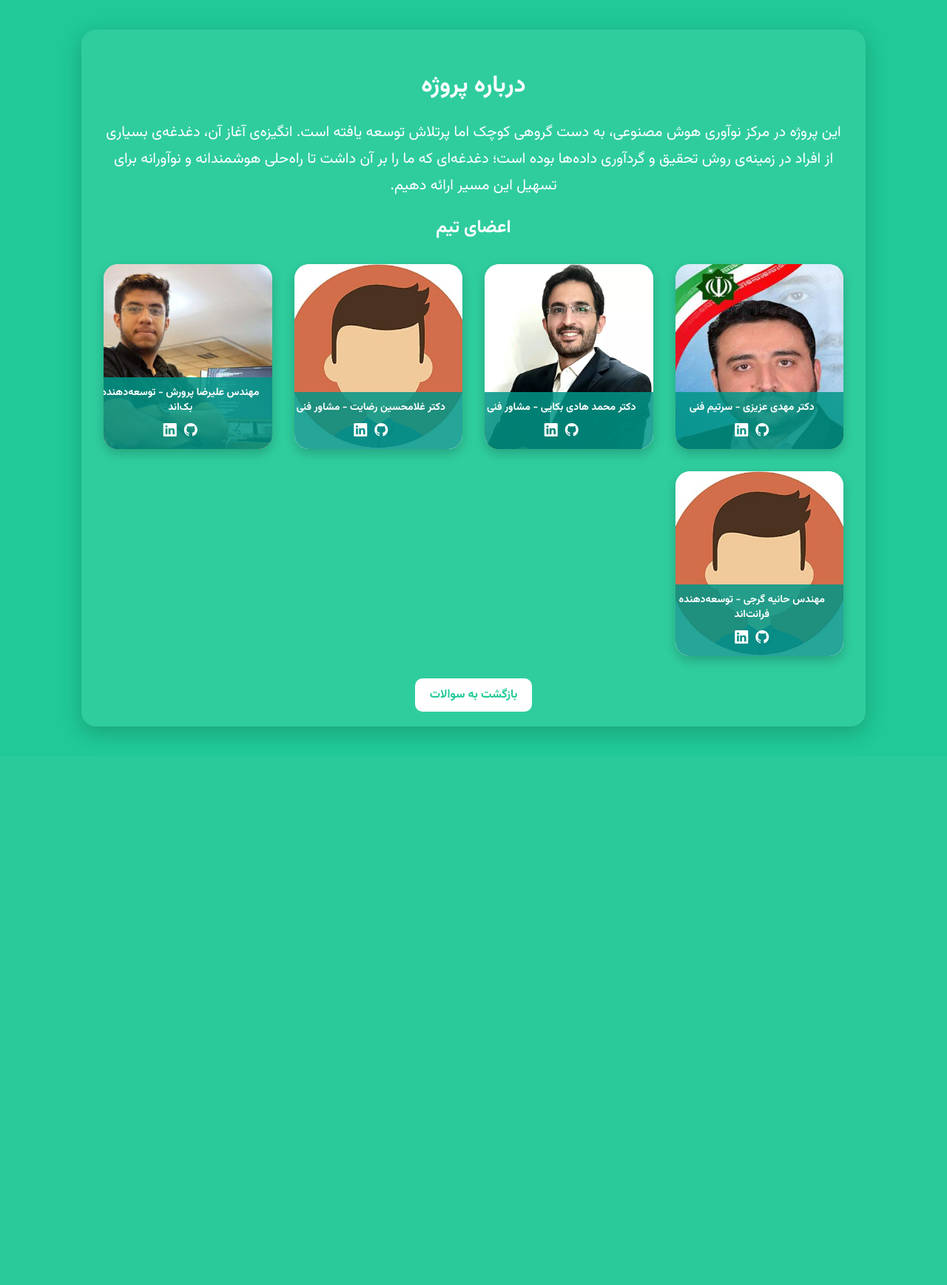
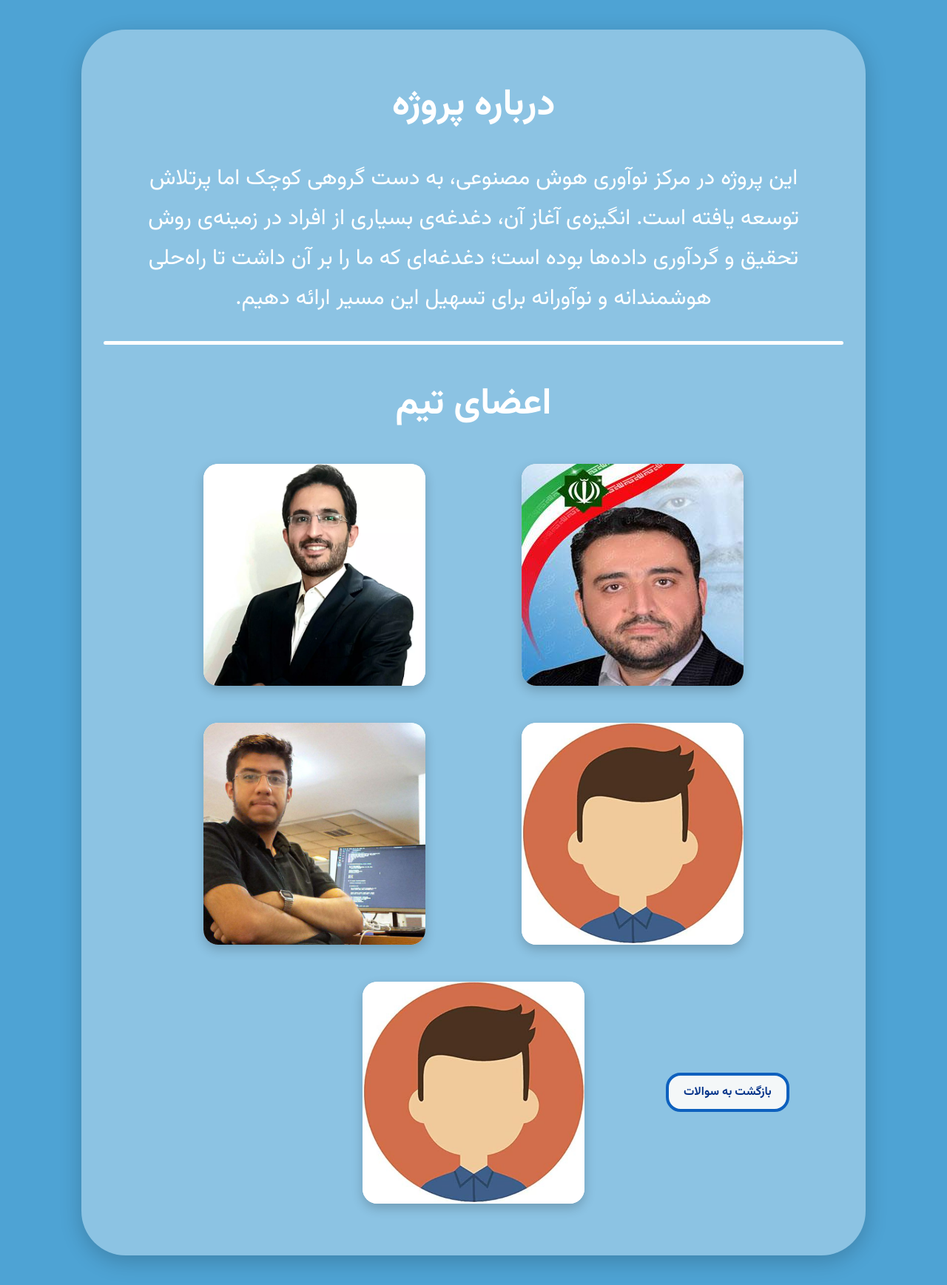
Before and after one commit to ITRCInternship/Research-Method, a Flask app: page /about in a window 1280 px wide. Shown: the whole page at 74% size. Before the commit the page ends 998 px from the top, so only its background shows below. Run offline with Flask 3, Linux system fonts and the light colour scheme.

Commit message:
make a changes

```diff
--- a/app/static/about.css
+++ b/app/static/about.css
@@ -1,6 +1,6 @@
 body {
-  font-family: 'Vazirmatn', sans-serif;
-  background-color: #20c997;
+  font-family: "Vazirmatn", sans-serif;
+  background-color: #4ea3d4;
   margin: 0;
   padding: 0;
   color: #fff;
@@ -10,28 +10,35 @@ body {
   max-width: 1000px;
   margin: 40px auto;
   padding: 30px;
-  background-color: #ffffff11;
-  border-radius: 20px;
-  box-shadow: 0 8px 30px rgba(0,0,0,0.2);
+  background-color: #ffffff59;
+  border-radius: 60px;
+  box-shadow: 0 8px 30px rgba(0, 0, 0, 0.2);
   text-align: center;
 }
 
-h1, h2 {
-  margin-bottom: 20px;
+h1,
+h2 {
+  font-size: 50px;
 }
 
 .project-description {
-  font-size: 20px;
+  font-size: 30px;
   font-weight: 500;
   line-height: 1.8;
+  margin: 30px;
 }
 
 .team-wrapper {
   display: grid;
-  grid-template-columns: repeat(auto-fill, minmax(220px, 1fr));
-  gap: 30px;
-  justify-items: center;
-  margin-top: 30px;
+  grid-template-columns: repeat(2, minmax(0, 300px));
+  gap: 50px 130px;
+  justify-content: center;
+  margin-top: 10px;
+}
+
+.team-wrapper > .team-member:last-child {
+  grid-column: 1 / -1;
+  justify-self: center;
 }
 
 .team-member {
@@ -40,42 +47,77 @@ h1, h2 {
   overflow: hidden;
   background: white;
   box-shadow: 0 6px 15px rgba(0, 0, 0, 0.2);
+  width: 300px;
+  height: 300px;
 }
 
 .profile-pic {
   width: 100%;
-  height: 250px;
+  height: 100%;
   object-fit: cover;
   display: block;
+  transition: transform 0.5s ease;
 }
 
 .overlay {
   position: absolute;
   bottom: 0;
-  width: 100%;
-  background: rgba(0, 150, 136, 0.85);
+  left: 0;
+  right: 0;
+  height: 100%;
+  background: rgba(0, 150, 117, 0.692);
   color: white;
-  padding: 12px 10px 10px;
   text-align: center;
+  transform: translateY(60%);
+  opacity: 0;
+  transition: transform 0.5s ease, opacity 0.5s ease;
+  font-size: 2rem;
+  display: flex;
+  flex-direction: column;
+  justify-content: space-between;
+  padding: 30px 15px 20px;
+}
+
+.team-member:hover .overlay {
+  transform: translateY(0);
+  opacity: 1;
+}
+
+.team-member:hover .profile-pic {
+  transform: scale(1.05);
 }
 
 .member-title {
-  font-size: 14px;
+  font-size: 25px;
   font-weight: bold;
-  margin-bottom: 8px;
   line-height: 1.4;
+  margin-top: 110px;
+  z-index: 2;
 }
 
 .social-icons {
   display: flex;
-  justify-content: center;
-  gap: 10px;
+  justify-content: space-between;
+  gap: 20px;
+  width: 100%;
+  max-width: 300px;
+  margin-top: auto;
+  font-size: 3rem;
+  opacity: 0;
+  transform: translateY(10px);
+  transition: opacity 0.4s ease, transform 0.4s ease;
+}
+
+.team-member:hover .social-icons {
+  opacity: 1;
+  transform: translateY(0);
 }
 
 .social-icons a {
   color: white;
-  font-size: 18px;
   transition: transform 0.3s ease;
+  display: inline-flex;
+  align-items: center;
 }
 
 .social-icons a:hover {
@@ -84,16 +126,21 @@ h1, h2 {
 
 .secondary-button {
   padding: 10px 20px;
-  background-color: white;
-  color: #20c997;
-  border-radius: 10px;
+  background-color: rgba(250, 250, 250, 0.945);
+  color: #06348a;
+  border: rgb(13, 96, 190) solid 4px;
+  border-radius: 20px;
   font-weight: bold;
   text-decoration: none;
-  transition: background-color 0.3s ease;
+  transition: background-color 0.5s ease;
+  float: left;
+  position: absolute;
+  top: 1450px;
+  left: 900px;
 }
-
 .secondary-button:hover {
-  background-color: #f1f1f1;
+  background-color: #096dca;
+  color: #fafafa;
 }
 
 .button-container {
--- a/app/templates/about.html
+++ b/app/templates/about.html
@@ -6,6 +6,8 @@
   <link rel="stylesheet" href="{{ url_for('static', filename='about.css') }}">
   <link href="https://cdn.jsdelivr.net/npm/bootstrap-icons@1.11.3/font/bootstrap-icons.css" rel="stylesheet">
   <link href="https://fonts.googleapis.com/css2?family=Vazirmatn:wght@400;700&display=swap" rel="stylesheet">
+  <link rel="icon" type="image/png" href="{{ url_for('static', filename='img/logo.jpeg') }}">
+
 </head>
 
 <body>
@@ -16,15 +18,16 @@
 
 
     </p>
+    <hr style=" border: none;height: 5px;background-color: #ffffff;border-radius: 10px;">
 
     <h2>اعضای تیم</h2>
     <div class="team-wrapper">
 
-      <!-- دکتر مهدی عزیزی -->
+
       <div class="team-member">
         <img src="{{ url_for('static', filename='img/azizi.jpeg') }}" alt="azizi" class="profile-pic">
         <div class="overlay">
-          <div class="member-title">دکتر مهدی عزیزی - سرتیم فنی</div>
+          <div class="member-title">دکتر مهدی عزیزی <br> سرتیم فنی</div>
           <div class="social-icons">
             <a href="https://github.com/azizi" target="_blank"><i class="bi bi-github"></i></a>
             <a href="https://linkedin.com/in/azizi" target="_blank"><i class="bi bi-linkedin"></i></a>
@@ -32,11 +35,11 @@
         </div>
       </div>
 
-      <!-- دکتر محمد هادی بکایی -->
+
       <div class="team-member">
         <img src="{{ url_for('static', filename='img/bokaei.png') }}" alt="bakaei" class="profile-pic">
         <div class="overlay">
-          <div class="member-title">دکتر محمد هادی بکایی - مشاور فنی</div>
+          <div class="member-title">دکتر محمد هادی بکایی <br> مشاور فنی</div>
           <div class="social-icons">
             <a href="https://github.com/bakaei" target="_blank"><i class="bi bi-github"></i></a>
             <a href="https://linkedin.com/in/bakaei" target="_blank"><i class="bi bi-linkedin"></i></a>
@@ -44,11 +47,11 @@
         </div>
       </div>
 
-      <!-- دکتر غلامحسین رضایت -->
+
       <div class="team-member">
         <img src="{{ url_for('static', filename='img/ax.jpg') }}" alt="rezaei" class="profile-pic">
         <div class="overlay">
-          <div class="member-title">دکتر غلامحسین رضایت - مشاور فنی</div>
+          <div class="member-title">دکتر غلامحسین رضایت <br> مشاور فنی</div>
           <div class="social-icons">
             <a href="https://github.com/rezaei" target="_blank"><i class="bi bi-github"></i></a>
             <a href="https://linkedin.com/in/rezaei" target="_blank"><i class="bi bi-linkedin"></i></a>
@@ -56,11 +59,11 @@
         </div>
       </div>
 
-      <!-- مهندس علیرضا پرورش -->
+
       <div class="team-member">
         <img src="{{ url_for('static', filename='img/parvaresh.jpg') }}" alt="parvaresh" class="profile-pic">
         <div class="overlay">
-          <div class="member-title">مهندس علیرضا پرورش - توسعه‌دهنده بک‌اند</div>
+          <div class="member-title">مهندس علیرضا پرورش <br> توسعه‌دهنده بک‌اند</div>
           <div class="social-icons">
             <a href="https://github.com/parvaresh" target="_blank"><i class="bi bi-github"></i></a>
             <a href="https://linkedin.com/in/parvaresh" target="_blank"><i class="bi bi-linkedin"></i></a>
@@ -68,11 +71,11 @@
         </div>
       </div>
 
-      <!-- مهندس حانیه گرجی -->
+
       <div class="team-member">
         <img src="{{ url_for('static', filename='img/ax.jpg') }}" alt="gorji" class="profile-pic">
         <div class="overlay">
-          <div class="member-title">مهندس حانیه گرجی - توسعه‌دهنده فرانت‌اند</div>
+          <div class="member-title">مهندس هانیه گرجی <br> توسعه‌دهنده فرانت‌اند</div>
           <div class="social-icons">
             <a href="https://github.com/gorji" target="_blank"><i class="bi bi-github"></i></a>
             <a href="https://linkedin.com/in/gorji" target="_blank"><i class="bi bi-linkedin"></i></a>
@@ -86,5 +89,7 @@
       <a href="{{ url_for('main.question', qid=0) }}" class="secondary-button">بازگشت به سوالات</a>
     </div>
   </div>
+
+
 </body>
 </html>
--- a/app/templates/login.html
+++ b/app/templates/login.html
@@ -7,6 +7,10 @@
       rel="stylesheet"
       href="{{ url_for('static', filename='login.css') }}"
     />
+    <link rel="icon" type="image/jpeg" href="{{ url_for('static', filename='img/logo.jpeg') }}">
+
+
+
   </head>
   <body>
     <div class="page">
--- a/app/templates/question.html
+++ b/app/templates/question.html
@@ -9,7 +9,7 @@
   />
   <link href="https://cdn.jsdelivr.net/npm/bootstrap-icons@1.11.3/font/bootstrap-icons.css" rel="stylesheet">
   <link href="https://cdn.jsdelivr.net/npm/bootstrap-icons@1.11.3/font/bootstrap-icons.css" rel="stylesheet">
-
+  <link rel="icon" type="image/jpeg" href="{{ url_for('static', filename='img/logo.jpeg') }}">
 </head>
 
 <body>
```
Also changed, not shown: app/static/js/about.js (deleted, +0 -8 lines), app/static/img/logo.jpeg (added).
